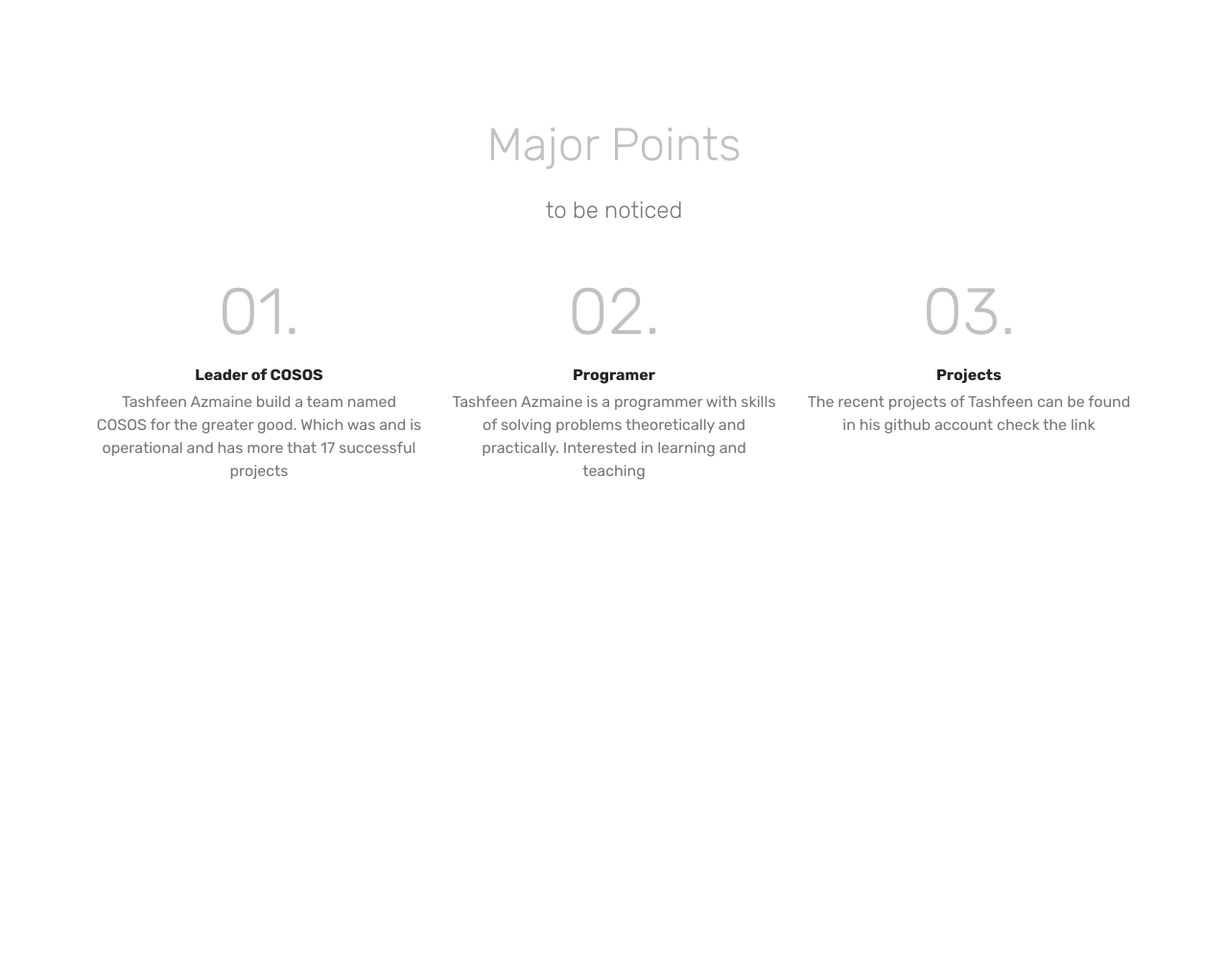
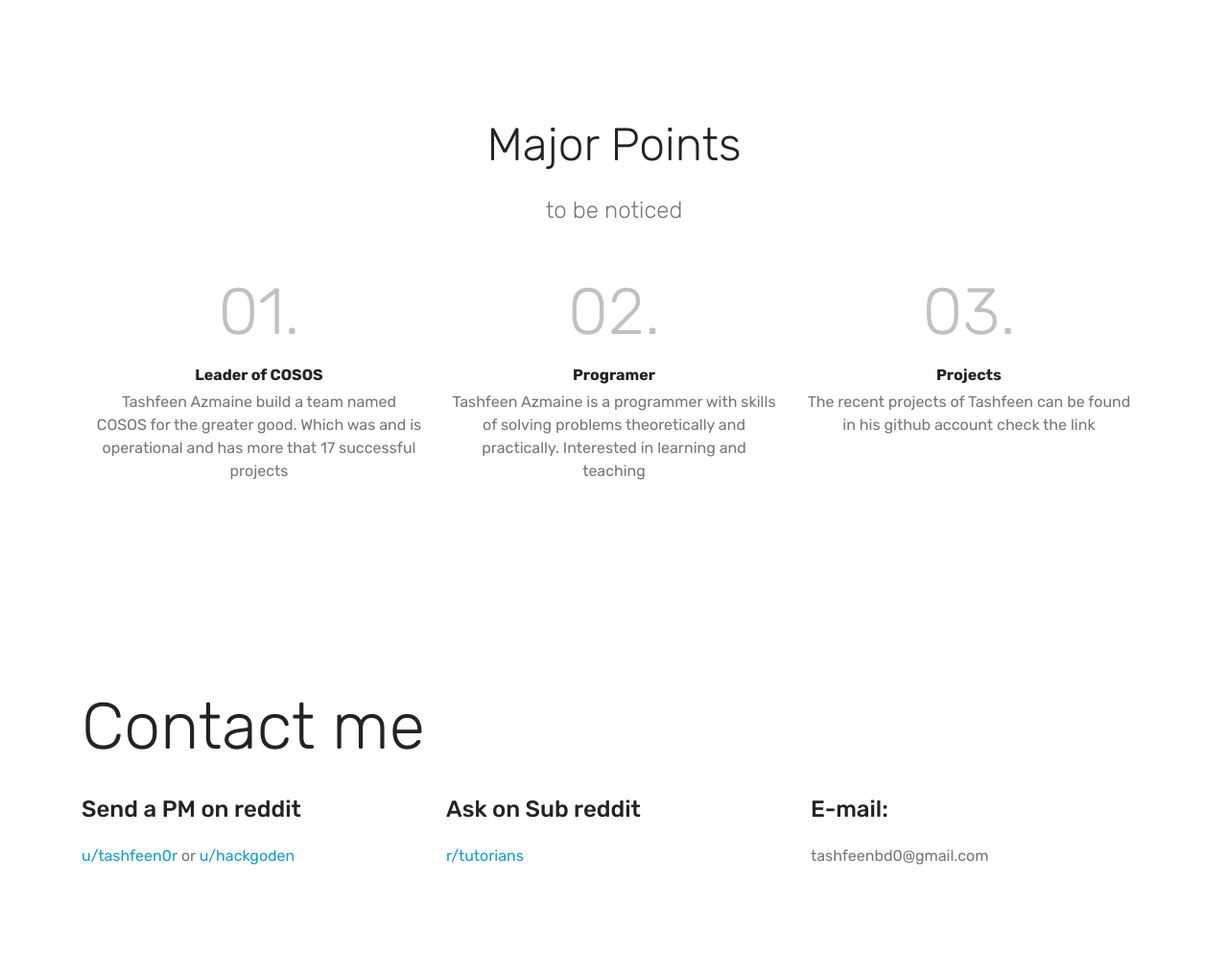
Before and after one commit to T4shf33n/t4shf33n.github.io, a plain HTML site: page index.html in a window 1280 px wide. Shown: the part 800-1794 px from the top of the page at 96% size. Before the commit the page ends 1433 px from the top, so only its background shows below. Drawn offline with Linux system fonts and the light colour scheme; files whose address does not match are found by name.

Commit message:
create github pages

```diff
--- a/assets/mobirise/css/mbr-additional.css
+++ b/assets/mobirise/css/mbr-additional.css
@@ -1421,5 +1421,19 @@ body {
   color: #c1c1c1;
 }
 .cid-riqkotiQ9C .mbr-section-title {
-  color: #c1c1c1;
+  color: #232323;
 }
+.cid-riwT4eJBbP {
+  padding-top: 90px;
+  padding-bottom: 90px;
+  background-color: #ffffff;
+}
+.cid-riwT4eJBbP .mbr-text {
+  color: #767676;
+  margin: 0;
+  padding-top: 1.5rem;
+  text-align: left;
+}
+.cid-riwT4eJBbP div.b {
+  padding-top: 2rem;
+}
--- a/index.html
+++ b/index.html
@@ -1,6 +1,7 @@
 <!DOCTYPE html>
 <html >
 <head>
+  <!-- Site made with Mobirise Website Builder v4.9.3, https://mobirise.com -->
   <meta charset="UTF-8">
   <meta http-equiv="X-UA-Compatible" content="IE=edge">
   <meta name="generator" content="Mobirise v4.9.3, mobirise.com">
@@ -44,7 +45,7 @@
     </div>
 </section>
 
-<section class="engine"><a href="https://mobirise.info/h">create a web page</a></section><section class="counters6 counters cid-riqkotiQ9C" id="counters6-4">
+<section class="engine"><a href="https://mobirise.info/j">website templates</a></section><section class="counters6 counters cid-riqkotiQ9C" id="counters6-4">
 
 
 
@@ -97,6 +98,49 @@
     </div>
 </section>
 
+<section class="mbr-section contacts2 cid-riwT4eJBbP" id="contacts2-3">
+    <!---->
+
+    <!---->
+    <!--Overlay-->
+
+    <!--Container-->
+    <div class="container">
+        <div class="row">
+            <!--Titles-->
+            <div class="title col-12">
+                <h2 class="align-left mbr-fonts-style display-1">Contact me</h2>
+
+            </div>
+            <div class="col-12">
+                <div class="row justify-content-center">
+                    <div class="col-12 col-md-4">
+                        <div class="b b-adress">
+                            <h5 class="align-left mbr-fonts-style m-0 display-5">Send a PM on reddit</h5>
+                            <p class="mbr-text align-left mbr-fonts-style display-7"><a href="http://reddit.com/u/tashfeen0r" target="_blank">u/tashfeen0r</a>&nbsp;or <a href="http://reddit.com/u/hackgoden" target="_blank">u/hackgoden</a></p>
+                        </div>
+                    </div>
+                    <div class="col-12 col-md-4">
+                        <div class="b b-phone">
+                            <h5 class="align-left mbr-fonts-style m-0 display-5">Ask on Sub reddit</h5>
+                            <p class="mbr-text align-left mbr-fonts-style display-7">
+                                <a href="http://reddit.com/r/tutorians" target="_blank">r/tutorians</a></p>
+                        </div>
+                    </div>
+                    <div class="col-12 col-md-4">
+                        <div class="b b-mail">
+                            <h5 class="align-left mbr-fonts-style m-0 display-5">
+                                E-mail:
+                            </h5>
+                            <p class="mbr-text align-left mbr-fonts-style display-7">tashfeenbd0@gmail.com</p>
+                        </div>
+                    </div>
+                </div>
+            </div>
+        </div>
+    </div>
+</section>
+
 
   <script src="assets/web/assets/jquery/jquery.min.js"></script>
   <script src="assets/popper/popper.min.js"></script>
```
Also changed, not shown: 1 other file.
